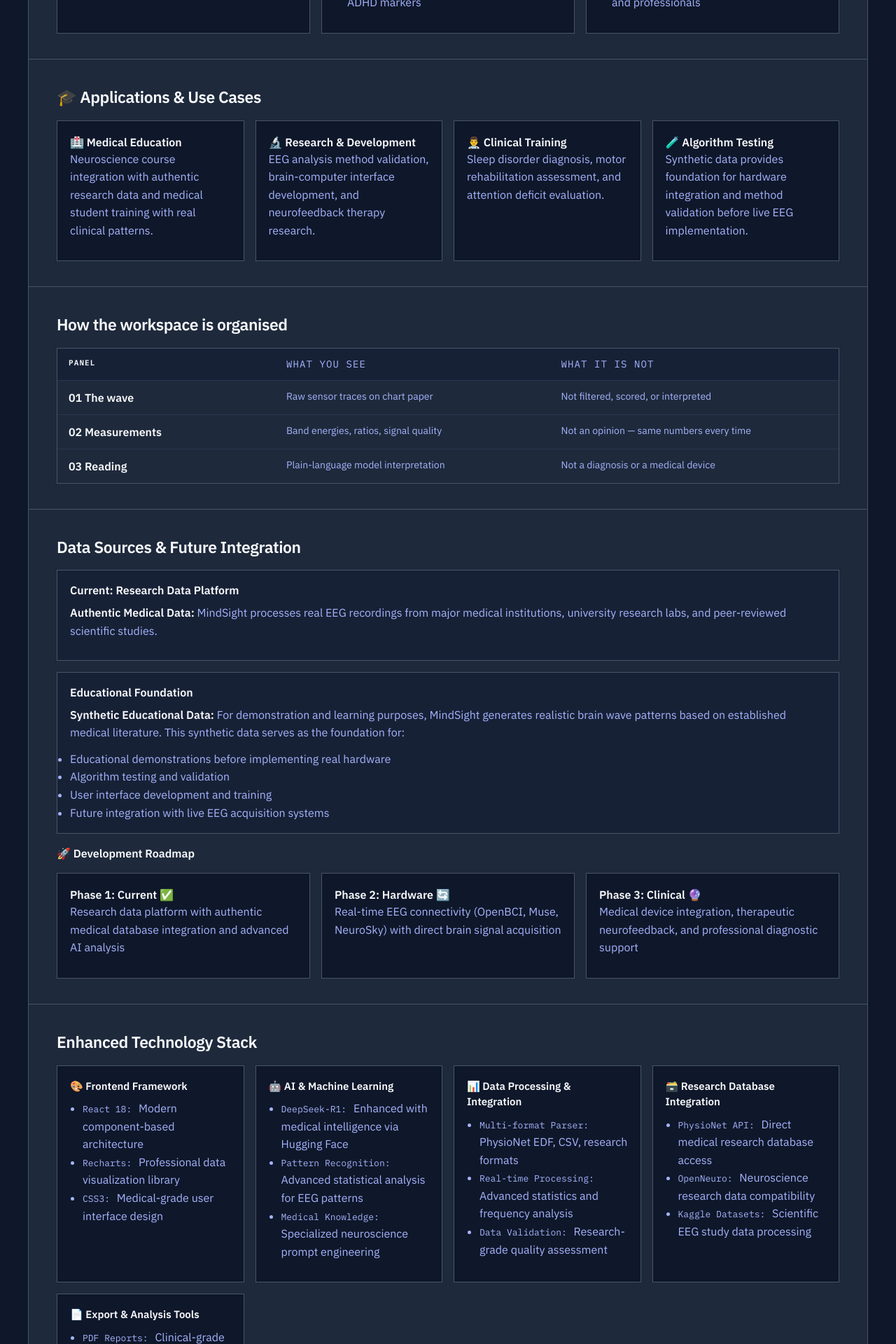
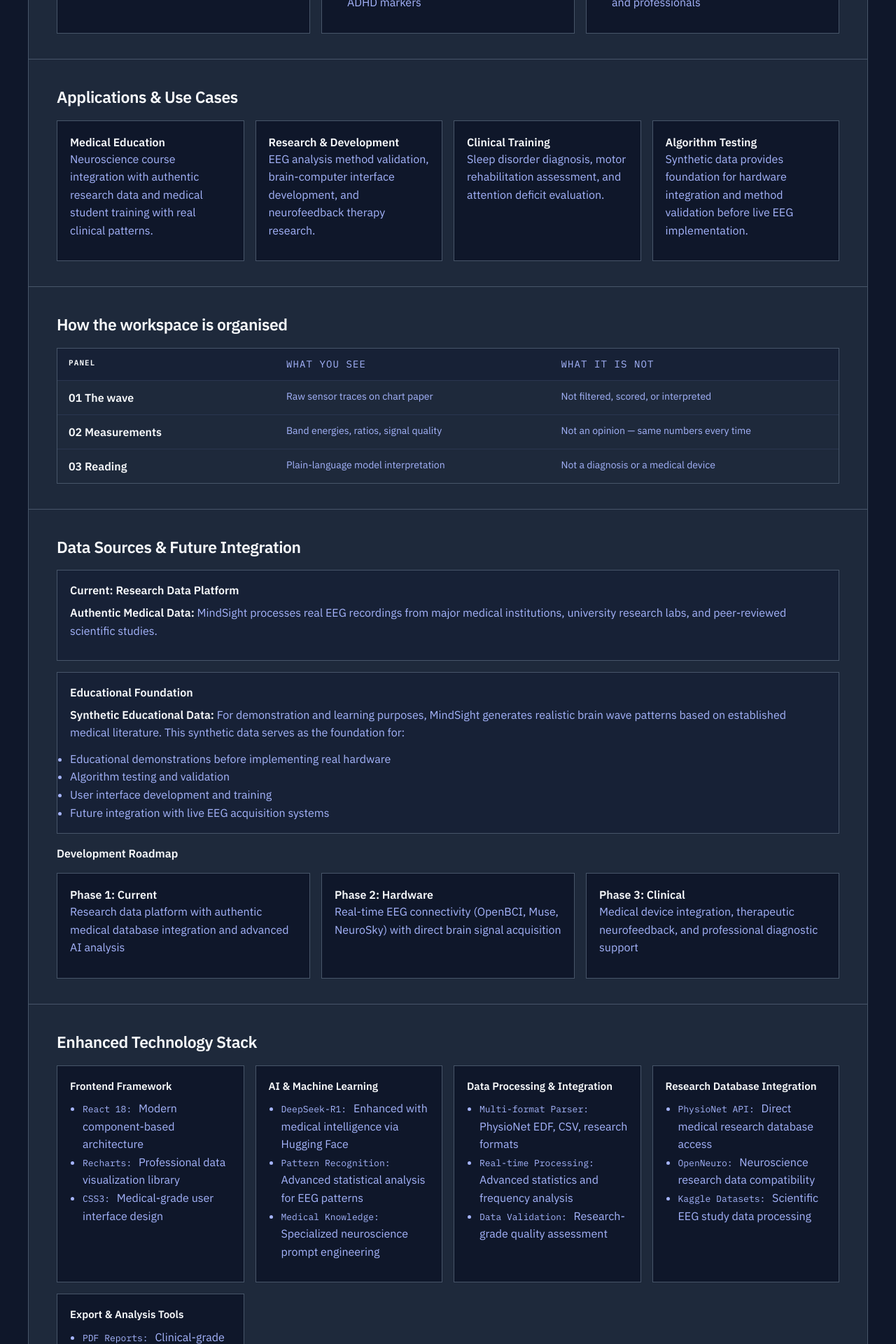
Before and after one commit to ayaan-cs/MindSight, a React (Create React App) app: page /about in a window 1280 px wide. Shown: the part 1000-2920 px from the top of the page at 70% size. Built offline with nearby package versions, Linux system fonts and the light colour scheme; no server answers.

Commit message:
Remove emoji from application copy
Keep labels in plain text on About and the unused research platform screens.

Co-authored-by: Ayaan Syed <ayaan-cs@users.noreply.github.com>

```diff
--- a/src/components/About.jsx
+++ b/src/components/About.jsx
@@ -130,22 +130,22 @@ const About = () => {
                 </section>
 
                 <section className="applications-section">
-                    <h2>🎓 Applications & Use Cases</h2>
+                    <h2>Applications & Use Cases</h2>
                     <div className="applications-grid">
                         <div className="app-item">
-                            <strong>🏥 Medical Education</strong>
+                            <strong>Medical Education</strong>
                             <p>Neuroscience course integration with authentic research data and medical student training with real clinical patterns.</p>
                         </div>
                         <div className="app-item">
-                            <strong>🔬 Research & Development</strong>
+                            <strong>Research & Development</strong>
                             <p>EEG analysis method validation, brain-computer interface development, and neurofeedback therapy research.</p>
                         </div>
                         <div className="app-item">
-                            <strong>👨‍⚕️ Clinical Training</strong>
+                            <strong>Clinical Training</strong>
                             <p>Sleep disorder diagnosis, motor rehabilitation assessment, and attention deficit evaluation.</p>
                         </div>
                         <div className="app-item">
-                            <strong>🧪 Algorithm Testing</strong>
+                            <strong>Algorithm Testing</strong>
                             <p>Synthetic data provides foundation for hardware integration and method validation before live EEG implementation.</p>
                         </div>
                     </div>
@@ -206,18 +206,18 @@ const About = () => {
                     </div>
 
                     <div className="roadmap">
-                        <h3>🚀 Development Roadmap</h3>
+                        <h3>Development Roadmap</h3>
                         <div className="roadmap-grid">
                             <div className="phase">
-                                <strong>Phase 1: Current ✅</strong>
+                                <strong>Phase 1: Current</strong>
                                 <p>Research data platform with authentic medical database integration and advanced AI analysis</p>
                             </div>
                             <div className="phase">
-                                <strong>Phase 2: Hardware 🔄</strong>
+                                <strong>Phase 2: Hardware</strong>
                                 <p>Real-time EEG connectivity (OpenBCI, Muse, NeuroSky) with direct brain signal acquisition</p>
                             </div>
                             <div className="phase">
-                                <strong>Phase 3: Clinical 🔮</strong>
+                                <strong>Phase 3: Clinical</strong>
                                 <p>Medical device integration, therapeutic neurofeedback, and professional diagnostic support</p>
                             </div>
                         </div>
@@ -228,7 +228,7 @@ const About = () => {
                     <h2>Enhanced Technology Stack</h2>
                     <div className="tech-grid">
                         <div className="tech-category">
-                            <h4>🎨 Frontend Framework</h4>
+                            <h4>Frontend Framework</h4>
                             <ul>
                                 <li><span className="tech-label">React 18:</span> Modern component-based architecture</li>
                                 <li><span className="tech-label">Recharts:</span> Professional data visualization library</li>
@@ -237,7 +237,7 @@ const About = () => {
                         </div>
 
                         <div className="tech-category">
-                            <h4>🤖 AI & Machine Learning</h4>
+                            <h4>AI & Machine Learning</h4>
                             <ul>
                                 <li><span className="tech-label">DeepSeek-R1:</span> Enhanced with medical intelligence via Hugging Face</li>
                                 <li><span className="tech-label">Pattern Recognition:</span> Advanced statistical analysis for EEG patterns</li>
@@ -246,7 +246,7 @@ const About = () => {
                         </div>
 
                         <div className="tech-category">
-                            <h4>📊 Data Processing & Integration</h4>
+                            <h4>Data Processing & Integration</h4>
                             <ul>
                                 <li><span className="tech-label">Multi-format Parser:</span> PhysioNet EDF, CSV, research formats</li>
                                 <li><span className="tech-label">Real-time Processing:</span> Advanced statistics and frequency analysis</li>
@@ -255,7 +255,7 @@ const About = () => {
                         </div>
 
                         <div className="tech-category">
-                            <h4>🗃️ Research Database Integration</h4>
+                            <h4>Research Database Integration</h4>
                             <ul>
                                 <li><span className="tech-label">PhysioNet API:</span> Direct medical research database access</li>
                                 <li><span className="tech-label">OpenNeuro:</span> Neuroscience research data compatibility</li>
@@ -264,7 +264,7 @@ const About = () => {
                         </div>
 
                         <div className="tech-category">
-                            <h4>📄 Export & Analysis Tools</h4>
+                            <h4>Export & Analysis Tools</h4>
                             <ul>
                                 <li><span className="tech-label">PDF Reports:</span> Clinical-grade analysis documentation</li>
                                 <li><span className="tech-label">Data Export:</span> CSV/JSON formats for external tools</li>
@@ -285,7 +285,7 @@ const About = () => {
 
                     <div className="team-grid">
                         <div className="team-card">
-                            <div className="member-avatar">👨‍💻</div>
+                            <div className="member-avatar" aria-hidden="true">AS</div>
                             <h3 className="member-name">Ayaan A. Syed</h3>
                             <div className="member-role">Full-Stack Developer & Creator</div>
                             <p className="member-description">
@@ -317,12 +317,12 @@ const About = () => {
                         <div className="contribution-areas">
                             <h3>Ways to Contribute:</h3>
                             <ul>
-                                <li>🔧 <strong>Code Contributions:</strong> Feature development, bug fixes, performance improvements</li>
-                                <li>📊 <strong>Data Science:</strong> New analysis algorithms, ML model improvements</li>
-                                <li>🏥 <strong>Medical Expertise:</strong> Clinical validation, medical terminology, use case refinement</li>
-                                <li>📚 <strong>Documentation:</strong> User guides, API documentation, tutorials</li>
-                                <li>🎨 <strong>Design:</strong> UI/UX improvements, accessibility enhancements</li>
-                                <li>🧪 <strong>Testing:</strong> Quality assurance, user experience testing</li>
+                                <li><strong>Code Contributions:</strong> Feature development, bug fixes, performance improvements</li>
+                                <li><strong>Data Science:</strong> New analysis algorithms, ML model improvements</li>
+                                <li><strong>Medical Expertise:</strong> Clinical validation, medical terminology, use case refinement</li>
+                                <li><strong>Documentation:</strong> User guides, API documentation, tutorials</li>
+                                <li><strong>Design:</strong> UI/UX improvements, accessibility enhancements</li>
+                                <li><strong>Testing:</strong> Quality assurance, user experience testing</li>
                             </ul>
                         </div>
                     </div>
@@ -370,14 +370,14 @@ const About = () => {
                                         <label htmlFor="subject">Subject *</label>
                                         <select id="subject" name="subject" required>
                                             <option value="">Select a topic...</option>
-                                            <option value="collaboration">🤝 Collaboration Opportunity</option>
-                                            <option value="research">🔬 Research Partnership</option>
-                                            <option value="clinical">🏥 Clinical Implementation</option>
-                                            <option value="technical">🔧 Technical Question</option>
-                                            <option value="bug">🐛 Bug Report</option>
-                                            <option value="feature">💡 Feature Request</option>
-                                            <option value="education">🎓 Educational Use</option>
-                                            <option value="other">💬 Other</option>
+                                            <option value="collaboration">Collaboration Opportunity</option>
+                                            <option value="research">Research Partnership</option>
+                                            <option value="clinical">Clinical Implementation</option>
+                                            <option value="technical">Technical Question</option>
+                                            <option value="bug">Bug Report</option>
+                                            <option value="feature">Feature Request</option>
+                                            <option value="education">Educational Use</option>
+                                            <option value="other">Other</option>
                                         </select>
                                     </div>
 
@@ -403,7 +403,6 @@ const About = () => {
                                     </div>
 
                                     <button type="submit" className="send-button" disabled={isSubmitting}>
-                                        <span className="button-icon">📧</span>
                                         {isSubmitting ? 'Sending…' : 'Send Message'}
                                     </button>
                                 </form>
@@ -466,7 +465,7 @@ const About = () => {
                     <div className="contact-footer">
                         <div className="footer-note">
                             <p>
-                                <strong>🌍 Open to Global Collaboration:</strong> We welcome partnerships
+                                <strong>Open to Global Collaboration:</strong> We welcome partnerships
                                 with researchers, clinicians, and developers worldwide. MindSight is designed
                                 to advance neuroscience education and research across all institutions.
                             </p>
```
Also changed, not shown: src/components/ResearchPlatform.jsx (+29 -29 lines).
